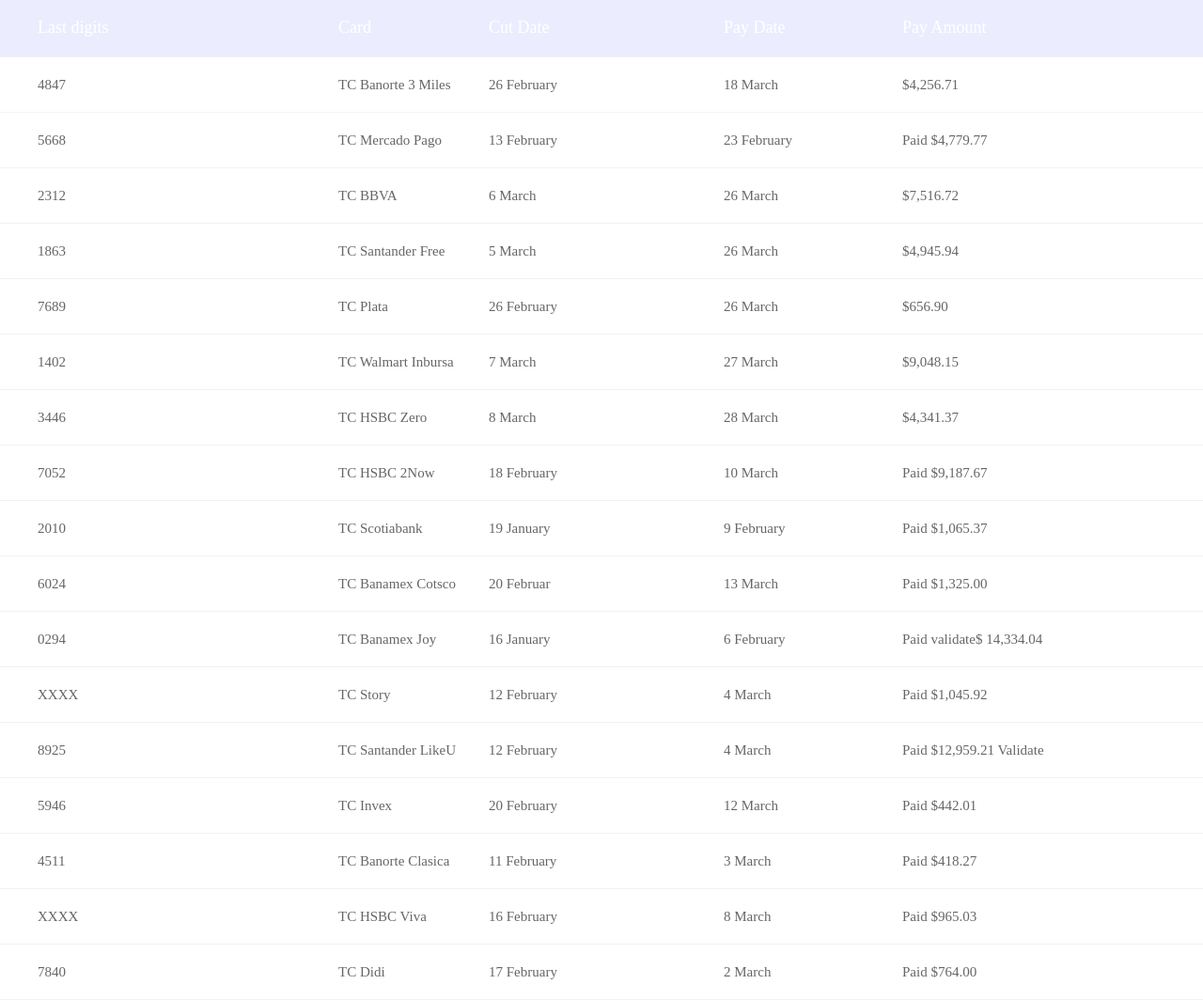
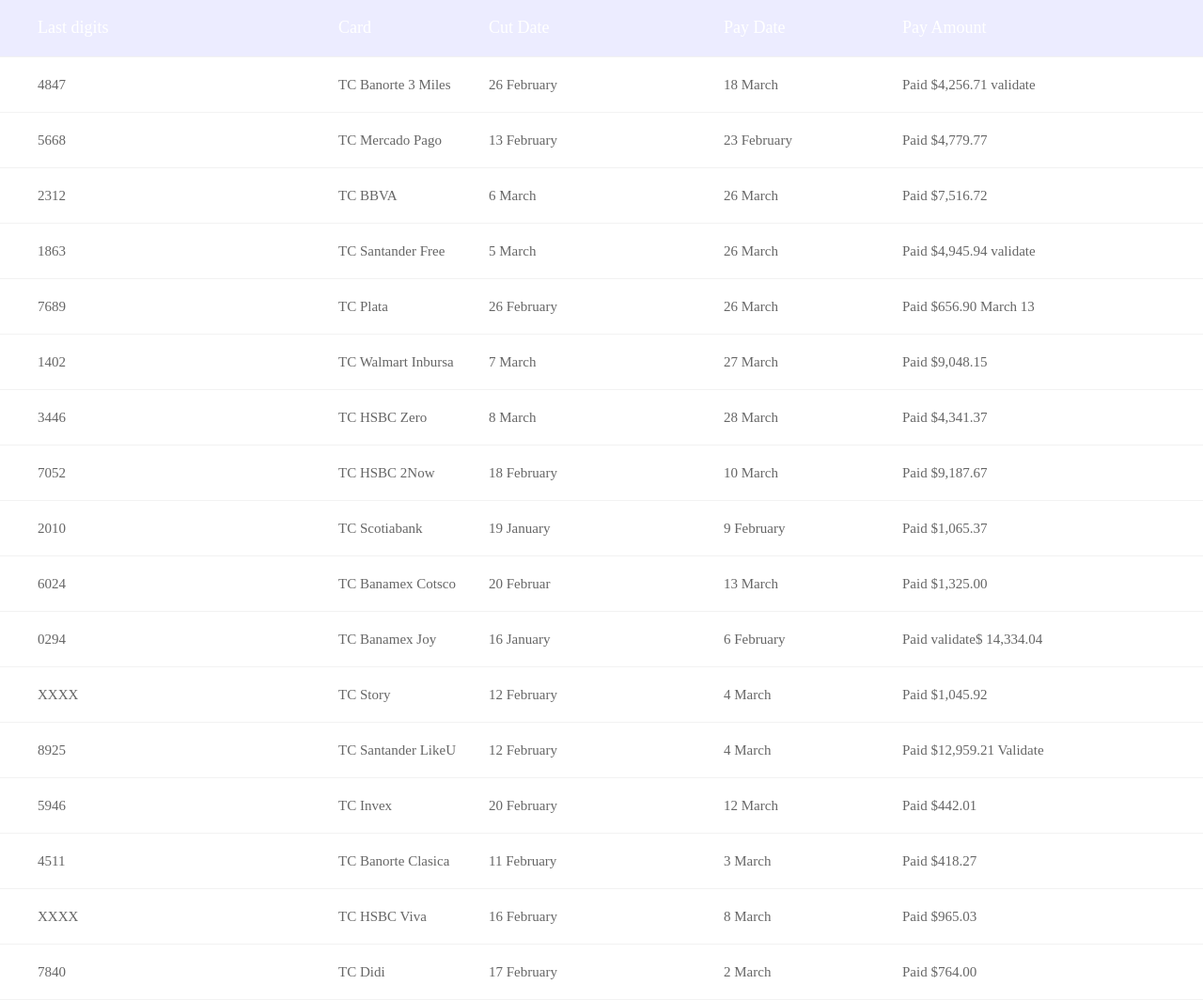
Before and after one commit to juancarlosgl/html-site, a plain HTML site: page cards.html in a window 1280 px wide. Shown: the whole page at 94% size. Drawn offline with Linux system fonts and the light colour scheme; a web font is replaced by a local one.

Commit message:
credit cards Paid March 13th

```diff
--- a/cards.html
+++ b/cards.html
@@ -21,7 +21,7 @@
       <div class="cell" data-title="Card">TC Banorte 3 Miles</div>
       <div class="cell" data-title="Cut Date">26 February</div>
       <div class="cell" data-title="Pay Date">18 March</div>
-      <div class="cell" data-title="Pay Amount">$4,256.71</div>
+      <div class="cell" data-title="Pay Amount">Paid $4,256.71 validate</div>
     </div>
 
     <div class="row">
@@ -37,7 +37,7 @@
       <div class="cell" data-title="Card">TC BBVA</div>
       <div class="cell" data-title="Cut Date">6 March</div>
       <div class="cell" data-title="Pay Date">26 March</div>
-      <div class="cell" data-title="Pay Amount">$7,516.72</div>
+      <div class="cell" data-title="Pay Amount">Paid $7,516.72</div>
     </div>
 
     <div class="row">
@@ -45,14 +45,14 @@
       <div class="cell" data-title="Card">TC Santander Free</div>
       <div class="cell" data-title="Cut Date">5 March</div>
       <div class="cell" data-title="Pay Date">26 March</div>
-      <div class="cell" data-title="Pay Amount">$4,945.94</div>
+      <div class="cell" data-title="Pay Amount">Paid $4,945.94 validate</div>
     </div>
     <div class="row">
       <div class="cell" data-title="Last digits">7689</div>
       <div class="cell" data-title="Card">TC Plata</div>
       <div class="cell" data-title="Cut Date">26 February</div>
       <div class="cell" data-title="Pay Date">26 March</div>
-      <div class="cell" data-title="Pay Amount">$656.90</div>
+      <div class="cell" data-title="Pay Amount">Paid $656.90 March 13</div>
     </div>
 
     <div class="row">
@@ -60,7 +60,7 @@
       <div class="cell" data-title="Card">TC Walmart Inbursa</div>
       <div class="cell" data-title="Cut Date">7 March</div>
       <div class="cell" data-title="Pay Date">27 March</div>
-      <div class="cell" data-title="Pay Amount">$9,048.15</div>
+      <div class="cell" data-title="Pay Amount">Paid $9,048.15</div>
     </div>
 
     <div class="row">
@@ -68,7 +68,7 @@
       <div class="cell" data-title="Card">TC HSBC Zero</div>
       <div class="cell" data-title="Cut Date">8 March</div>
       <div class="cell" data-title="Pay Date">28 March</div>
-      <div class="cell" data-title="Pay Amount">$4,341.37</div>
+      <div class="cell" data-title="Pay Amount">Paid $4,341.37</div>
     </div>
 
     <div class="row">
```
